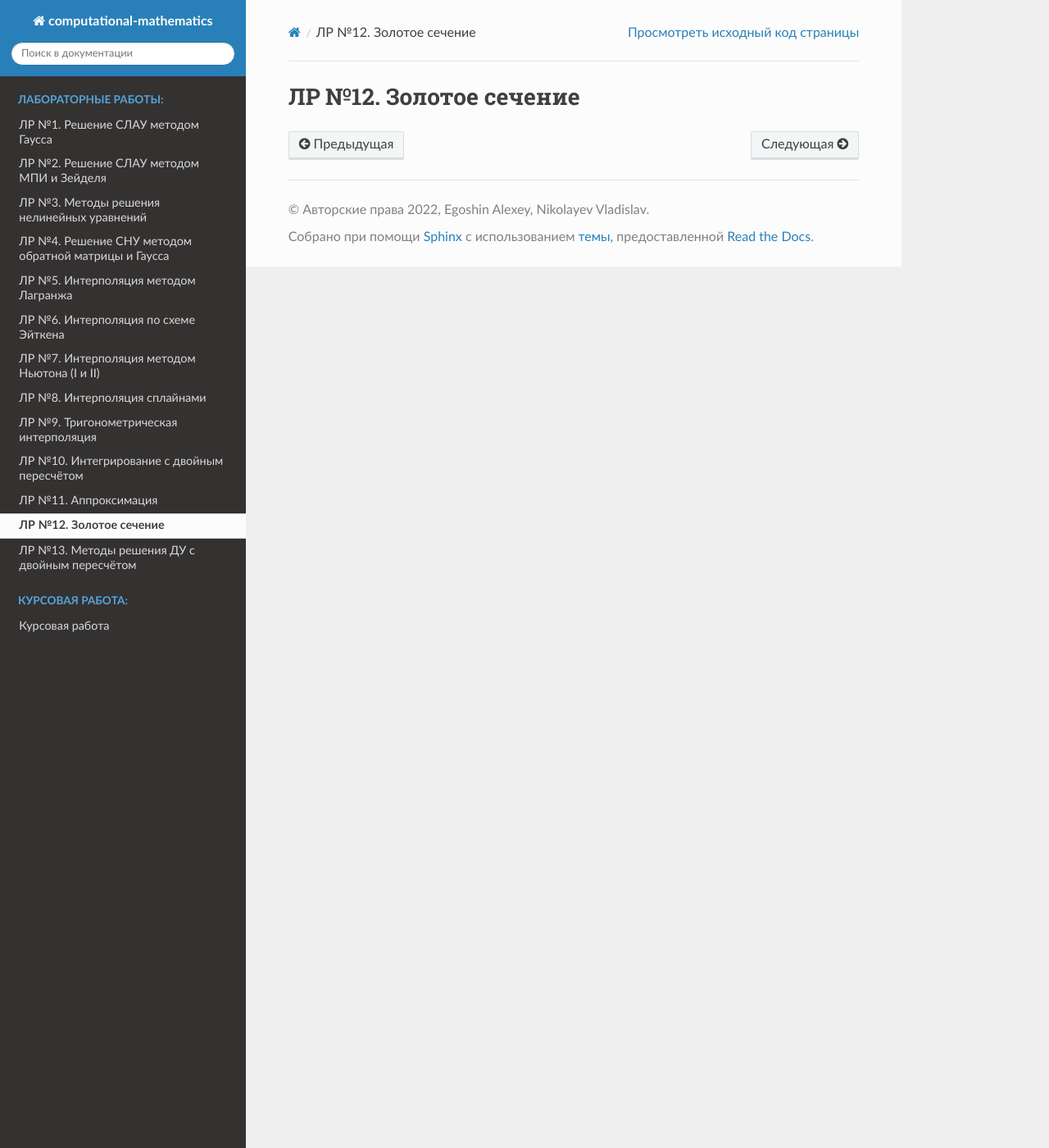
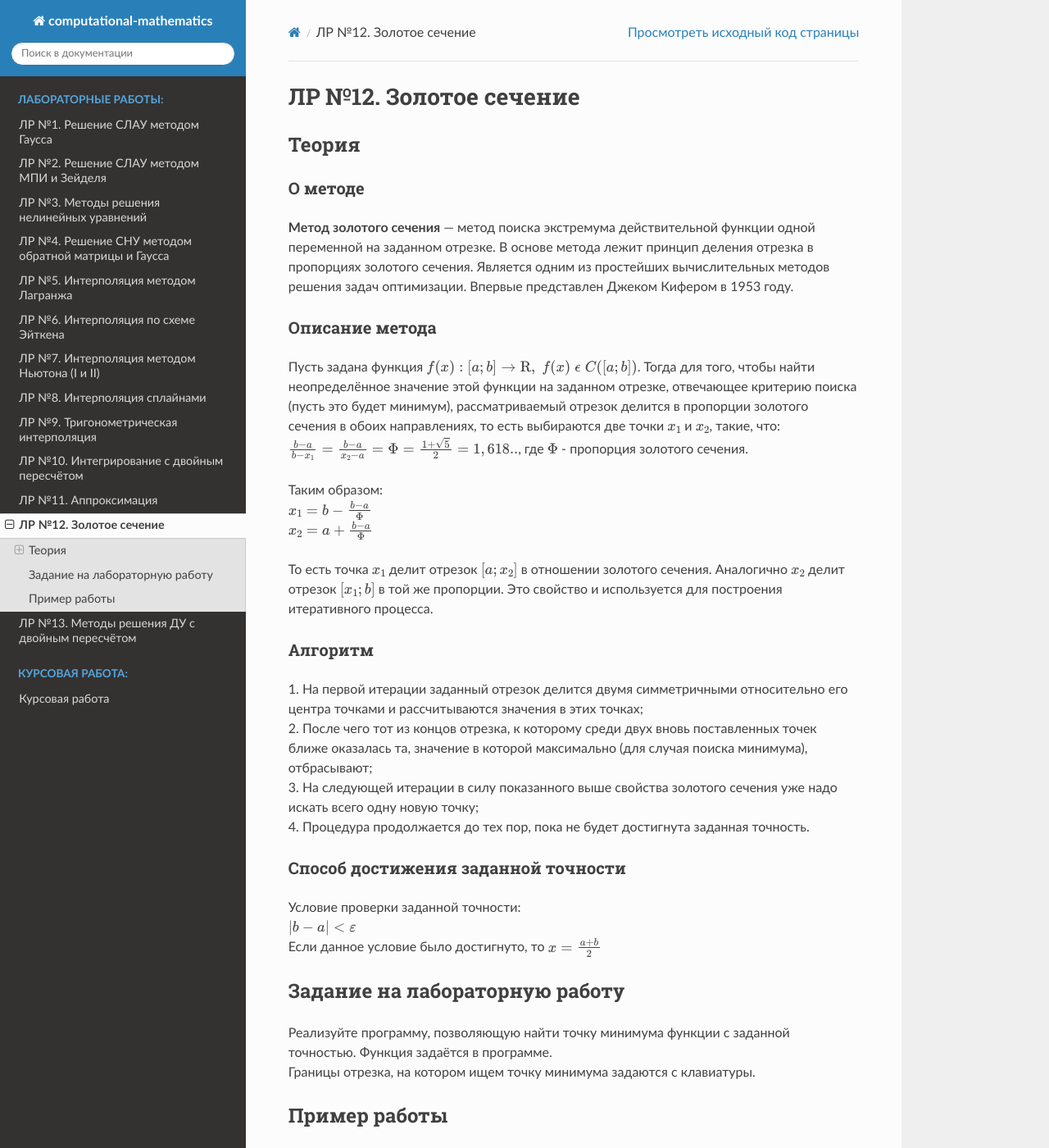
Before and after one commit to RipeCherries/computational-mathematics, a Sphinx documentation site: the page built from source/lab_12.rst, in a window 1280 px wide and 1400 px high. Shown: the whole window at 82% size. Built offline with Sphinx 7.4.7 and the Read the Docs theme 2.0.0, drawn with Linux system fonts in a browser that asks for light colours; some of the changed text lies outside the part shown.

Commit message:
Add lab 12

```diff
--- a/source/lab_12.rst
+++ b/source/lab_12.rst
@@ -1,2 +1,57 @@
 ЛР №12. Золотое сечение
 =======================
+
+Теория
+------
+
+О методе
+~~~~~~~~
+
+| **Метод золотого сечения** — метод поиска экстремума действительной функции одной переменной на заданном отрезке.
+  В основе метода лежит принцип деления отрезка в пропорциях золотого сечения.
+  Является одним из простейших вычислительных методов решения задач оптимизации. Впервые представлен Джеком Кифером в 1953 году.
+
+Описание метода
+~~~~~~~~~~~~~~~
+
+| Пусть задана функция :math:`f(x): [a;b]\to \mathrm{R},\;f(x)\;\epsilon\;C([a;b])`.
+  Тогда для того, чтобы найти неопределённое значение этой функции на заданном отрезке,
+  отвечающее критерию поиска (пусть это будет минимум), рассматриваемый отрезок делится в пропорции
+  золотого сечения в обоих направлениях, то есть выбираются две точки :math:`x_{1}` и :math:`x_{2}`, такие, что:
+| :math:`\frac{b-a}{b-x_{1}}=\frac{b-a}{x_{2}-a}=\Phi=\frac{1+\sqrt{5}}{2}=1,618..`, где :math:`\Phi` - пропорция золотого сечения.
+|
+| Таким образом:
+| :math:`x_{1}=b-\frac{b-a}{\Phi}`
+| :math:`x_{2}=a+\frac{b-a}{\Phi}`
+|
+| То есть точка :math:`x_{1}` делит отрезок :math:`[a;x_{2}]` в отношении золотого сечения. Аналогично :math:`x_{2}` делит отрезок
+  :math:`[x_{1};b]` в той же пропорции. Это свойство и используется для построения итеративного процесса.
+
+Алгоритм
+~~~~~~~~
+
+| 1. На первой итерации заданный отрезок делится двумя симметричными относительно его центра точками и рассчитываются значения в этих точках;
+| 2. После чего тот из концов отрезка, к которому среди двух вновь поставленных точек ближе оказалась та, значение в которой максимально (для случая поиска минимума), отбрасывают;
+| 3. На следующей итерации в силу показанного выше свойства золотого сечения уже надо искать всего одну новую точку;
+| 4. Процедура продолжается до тех пор, пока не будет достигнута заданная точность.
+
+Способ достижения заданной точности
+~~~~~~~~~~~~~~~~~~~~~~~~~~~~~~~~~~~
+
+| Условие проверки заданной точности:
+| :math:`|b-a|<\varepsilon`
+| Если данное условие было достигнуто, то :math:`x=\frac{a+b}{2}`
+
+Задание на лабораторную работу
+------------------------------
+
+| Реализуйте программу, позволяющую найти точку минимума функции с заданной точностью. Функция задаётся в программе.
+| Границы отрезка, на котором ищем точку минимума задаются с клавиатуры.
+
+Пример работы
+-------------
+
+| Задана функция :math:`y(x)=x^{2}-6x`. Необходимо найти точку минимума функции, при точности :math:`\varepsilon=0,001`.
+| Отрезок, на котором будем искать: :math:`[-5;5]`.
+| Ответ, который должна выдать программа: *(2.9998 ; -8.9999)*.
+| Полученный ответ почти соответствует реальности - точка минимума: :math:`(3;-9)`.
```
